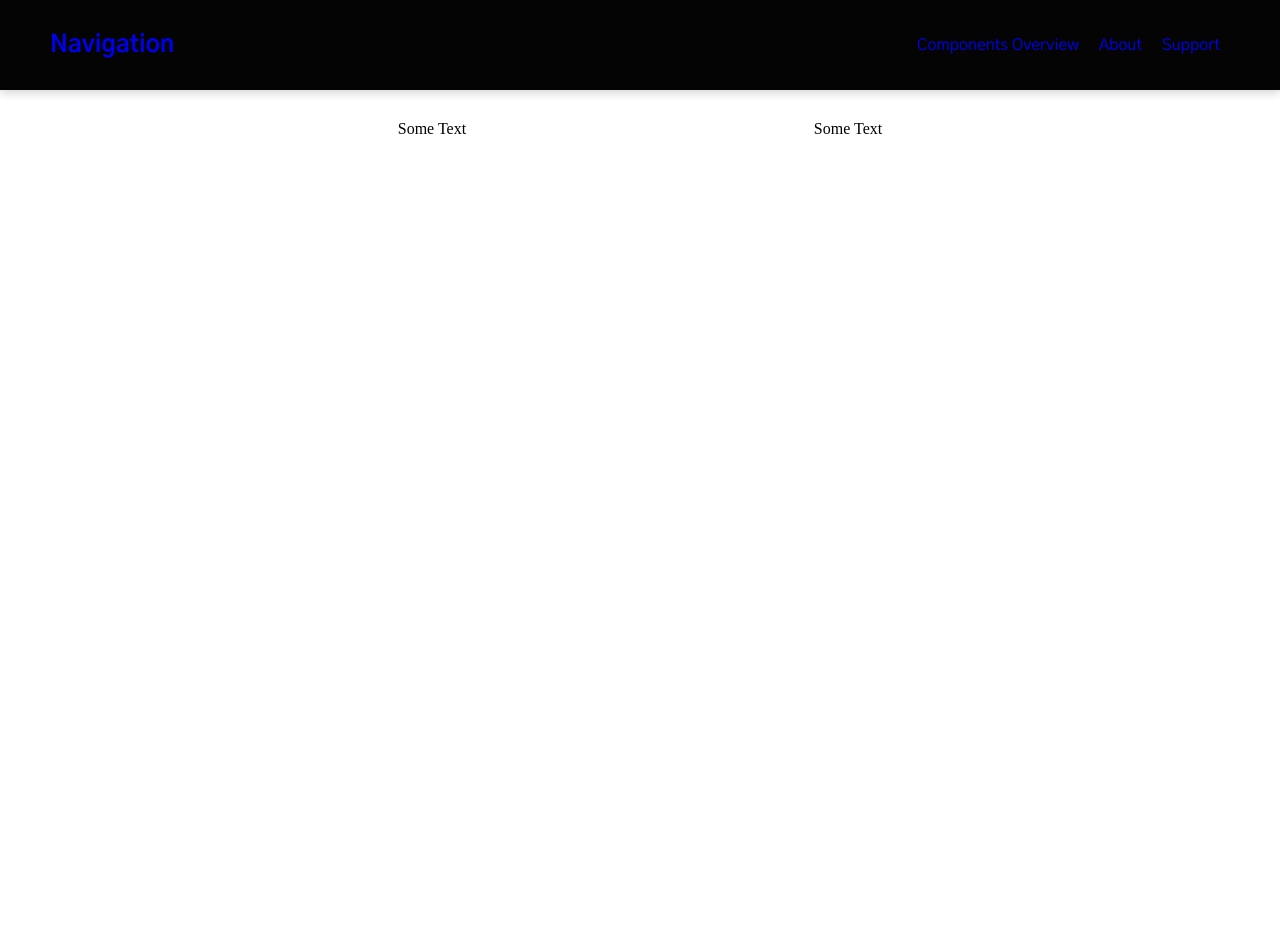
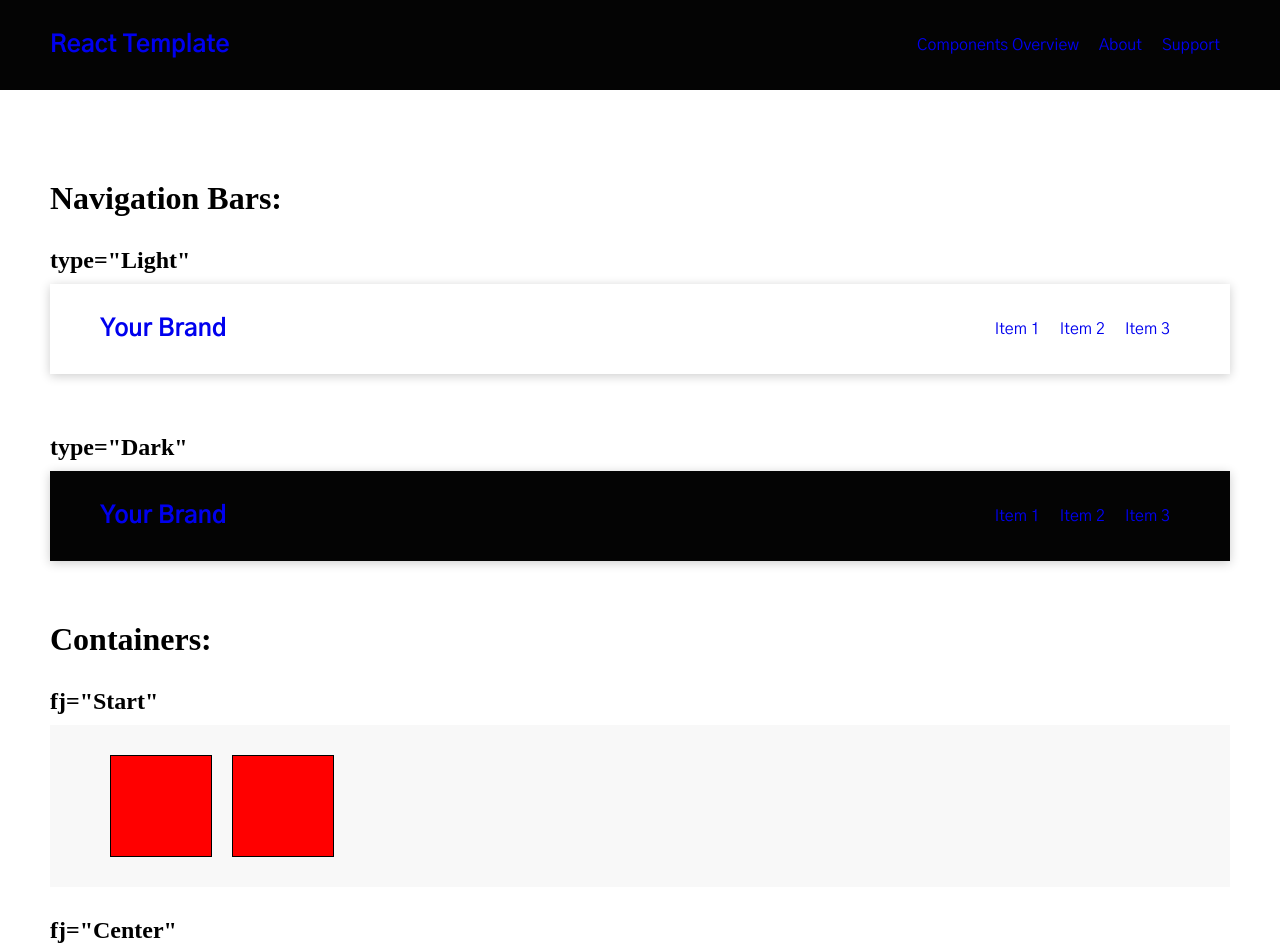
Before and after one commit to mattczencz/react-template, a React (Create React App) app: page /overview in a window 1280 px wide. Shown: the top 952 px of the page. Before the commit the page ends 800 px from the top, so only its background shows below. Built offline with nearby package versions, Linux system fonts and the light colour scheme.

Commit message:
Added pages for About, Home, and Overview. Linked Nav items to pages. Created clusters to hold showcases of components and their varients.

```diff
--- a/src/App.css
+++ b/src/App.css
@@ -11,3 +11,14 @@
   padding: 0;
   box-sizing: border-box;
 }
+
+.box {
+  border: 1px solid black;
+  padding: 50px;
+  background-color: red;
+  margin: 0 10px;
+}
+
+h2{
+  margin-bottom: 10px;
+}
--- a/src/App.js
+++ b/src/App.js
@@ -2,15 +2,25 @@ import './App.css';
 import {Route, Switch} from 'react-router-dom';
 import Nav from './components/Nav';
 import { Container } from './styles/Containers';
+import Home from './pages/Home';
+import About from './pages/About';
+import Overview from './pages/Overview';
 
 function App() {
   return (
     <>
       <Nav/>
-      <Container fj="evenly">
-        <p>Some Text</p>
-        <p>Some Text</p>
-      </Container>
+      <Switch>
+        <Route exact path="/">
+          <Home/>
+        </Route>
+        <Route path="/about">
+          <About/>
+        </Route>
+        <Route path="/overview">
+          <Overview/>
+        </Route>
+      </Switch>
     </>
   );
 }
--- /dev/null
+++ b/src/clusters/Containers.js
@@ -0,0 +1,65 @@
+import { Container } from "../styles/Containers";
+import { SpacerLarge, SpacerSmall } from "../styles/Extras";
+
+function Containers(props) {
+    return(
+        <>
+        <h2>fj="Start"</h2>
+        <Container fj="start" bgColor="alt">
+            <div className="box"></div>
+            <div className="box"></div>
+        </Container>
+
+        <SpacerSmall/>
+
+        <h2>fj="Center"</h2>
+        <Container fj="center" bgColor="alt">
+            <div className="box"></div>
+            <div className="box"></div>
+        </Container>
+
+        <SpacerSmall/>
+
+        <h2>fj="End"</h2>
+        <Container fj="end" bgColor="alt">
+            <div className="box"></div>
+            <div className="box"></div>
+        </Container>
+
+        <SpacerSmall/>
+
+        <h2>fj="Between"</h2>
+        <Container fj="between" bgColor="alt">
+            <div className="box"></div>
+            <div className="box"></div>
+        </Container>
+
+        <SpacerSmall/>
+
+        <h2>fj="Around"</h2>
+        <Container fj="around" bgColor="alt">
+            <div className="box"></div>
+            <div className="box"></div>
+        </Container>
+
+        <SpacerSmall/>
+
+        <h2>fj="Evenly"</h2>
+        <Container fj="evenly" bgColor="alt">
+            <div className="box"></div>
+            <div className="box"></div>
+        </Container>
+
+        <SpacerSmall/>
+
+        <h2>fj="Stretch"</h2>
+        <Container fj="stretch" bgColor="alt">
+            <div className="box" style={{maxWidth: '150px'}}>I am taller than the other.</div>
+            <div className="box">I match </div>
+        </Container>
+
+        </>
+    )
+}
+
+export default Containers
--- /dev/null
+++ b/src/clusters/Navs.js
@@ -0,0 +1,32 @@
+import { SpacerLarge } from "../styles/Extras";
+import * as S from "../styles/NavBars";
+
+function Navs(props) {
+    return(
+        <>
+        <h2>type="Light"</h2>
+        <S.Navbar type="light">
+            <S.NavLogoText to="#">Your Brand</S.NavLogoText>
+            <S.NavItems>
+                <S.NavItem to="#">Item 1</S.NavItem>
+                <S.NavItem to="#">Item 2</S.NavItem>
+                <S.NavItem to="#">Item 3</S.NavItem>
+            </S.NavItems>
+        </S.Navbar>
+
+        <SpacerLarge/>
+
+        <h2>type="Dark"</h2>
+        <S.Navbar type="dark">
+            <S.NavLogoText to="#">Your Brand</S.NavLogoText>
+            <S.NavItems>
+                <S.NavItem to="#">Item 1</S.NavItem>
+                <S.NavItem to="#">Item 2</S.NavItem>
+                <S.NavItem to="#">Item 3</S.NavItem>
+            </S.NavItems>
+        </S.Navbar>
+        </>
+    )
+}
+
+export default Navs
--- a/src/components/Nav.js
+++ b/src/components/Nav.js
@@ -3,10 +3,10 @@ import * as S from '../styles/NavBars'
 function Nav(props) {
     return (
         <S.Navbar type="dark">
-            <S.NavLogoText to="/">Navigation</S.NavLogoText>
+            <S.NavLogoText to="/">React Template</S.NavLogoText>
             <S.NavItems>
-                <S.NavItem to="#">Components Overview</S.NavItem>
-                <S.NavItem to="#">About</S.NavItem>
+                <S.NavItem to="/overview">Components Overview</S.NavItem>
+                <S.NavItem to="/about">About</S.NavItem>
                 <S.NavItem to="#">Support</S.NavItem>
             </S.NavItems>
         </S.Navbar>
--- a/src/js/container-logic.js
+++ b/src/js/container-logic.js
@@ -30,3 +30,17 @@ export const handleFlexJustify = fj => {
             return 'initial';
     }
 }
+
+
+export const handleBgColor = bgColor => {
+    if (bgColor === undefined) {
+        return '#fff'
+    }
+
+    switch(bgColor){
+        case 'alt':
+            return '#f8f8f8';
+        default:
+            return '#fff';
+    }
+}
--- /dev/null
+++ b/src/pages/About.js
@@ -0,0 +1,12 @@
+import { Container } from "../styles/Containers";
+
+function About(props) {
+    return (
+        <Container fj="start">
+            <h1>About the Developer</h1>
+            <p>Consequat nostrud aliqua aute laborum tempor cillum dolor enim tempor id esse anim exercitation fugiat. Deserunt voluptate labore dolor veniam. Cillum labore magna nostrud velit velit tempor reprehenderit qui Lorem velit eu esse id voluptate.</p>
+        </Container>
+    )
+}
+
+export default About
--- /dev/null
+++ b/src/pages/Home.js
@@ -0,0 +1,12 @@
+import { Container } from "../styles/Containers";
+
+function Home(props) {
+    return(
+        <Container fj="evenly">
+            <p>This is a test</p>
+            <p>This is a test</p>
+        </Container>
+    )
+}
+
+export default Home
--- /dev/null
+++ b/src/pages/Overview.js
@@ -0,0 +1,25 @@
+import Containers from "../clusters/Containers";
+import Navs from "../clusters/Navs";
+import { Column, Container } from "../styles/Containers";
+import { SpacerSmall, SpacerLarge } from "../styles/Extras";
+
+function Overview(props) {
+    return (
+        <Container>
+            <Column>
+                <SpacerLarge/>
+                <h1>Navigation Bars:</h1>
+                <SpacerSmall/>
+                <Navs/>
+
+                <SpacerLarge/>
+                <h1>Containers:</h1>
+                <SpacerSmall/>
+                <Containers/>
+            </Column>
+
+        </Container>
+    )
+}
+
+export default Overview
--- a/src/styles/Containers.js
+++ b/src/styles/Containers.js
@@ -1,5 +1,5 @@
 import styled from "styled-components"
-import {handleFlexJustify} from '../js/container-logic'
+import {handleBgColor, handleFlexJustify} from '../js/container-logic'
 
 
 // Containers
@@ -7,5 +7,13 @@ export const Container = styled.div`
     display: flex;
     padding: 30px clamp(15px, 5%, 50px);
     flex-wrap: wrap;
-    justify-content: ${({fj}) => handleFlexJustify(fj)}
+    justify-content: ${({fj}) => handleFlexJustify(fj)};
+    width: 100%;
+    background-color: ${({bgColor}) => handleBgColor(bgColor)};
 `
+
+export const Column = styled.div`
+    display: flex;
+    flex-direction: column;
+    width: 100%;
+`
--- /dev/null
+++ b/src/styles/Extras.js
@@ -0,0 +1,11 @@
+import styled from "styled-components"
+
+
+// Spacers
+export const SpacerLarge = styled.div`
+    padding: 30px;
+`
+
+export const SpacerSmall = styled.div`
+    padding: 15px;
+`
```
Also changed, not shown: 1 other file (tests, documents, lock files or other folders).
